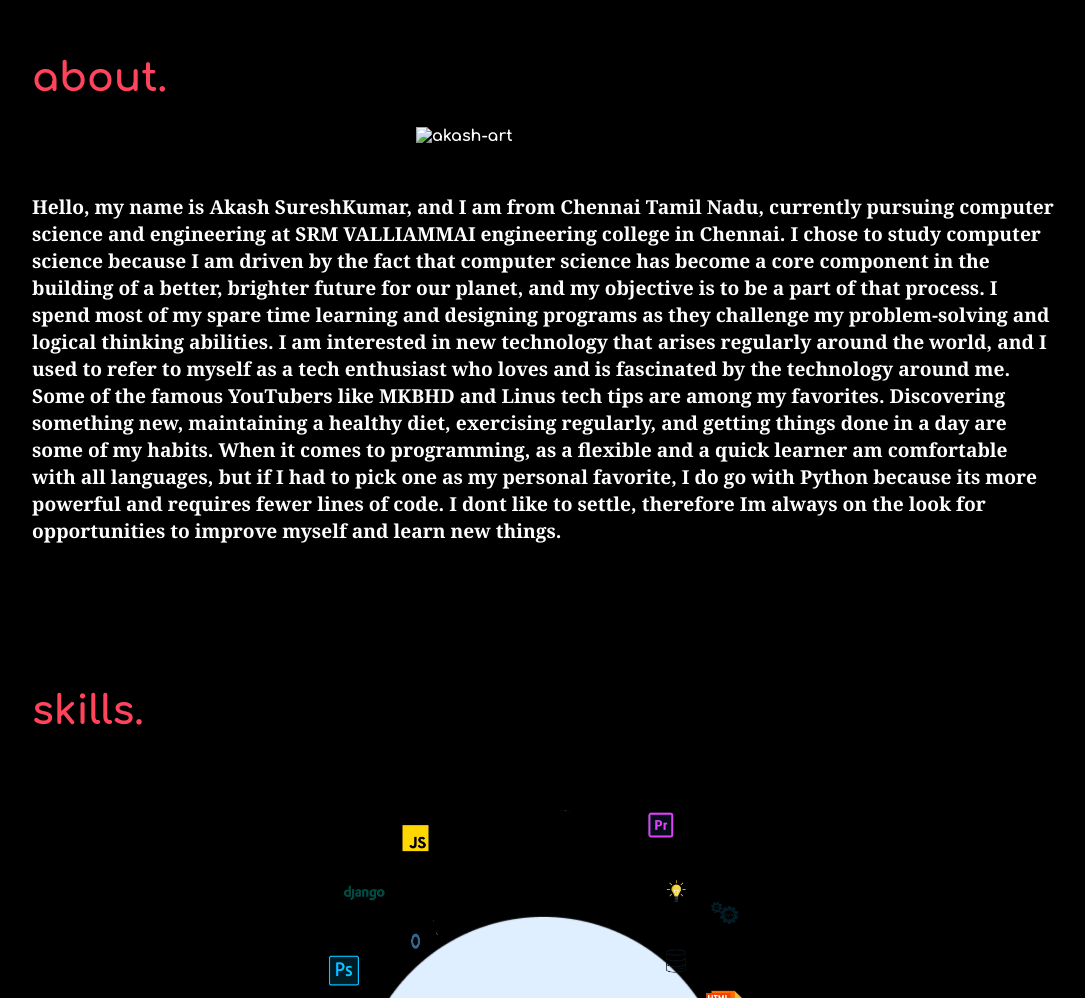
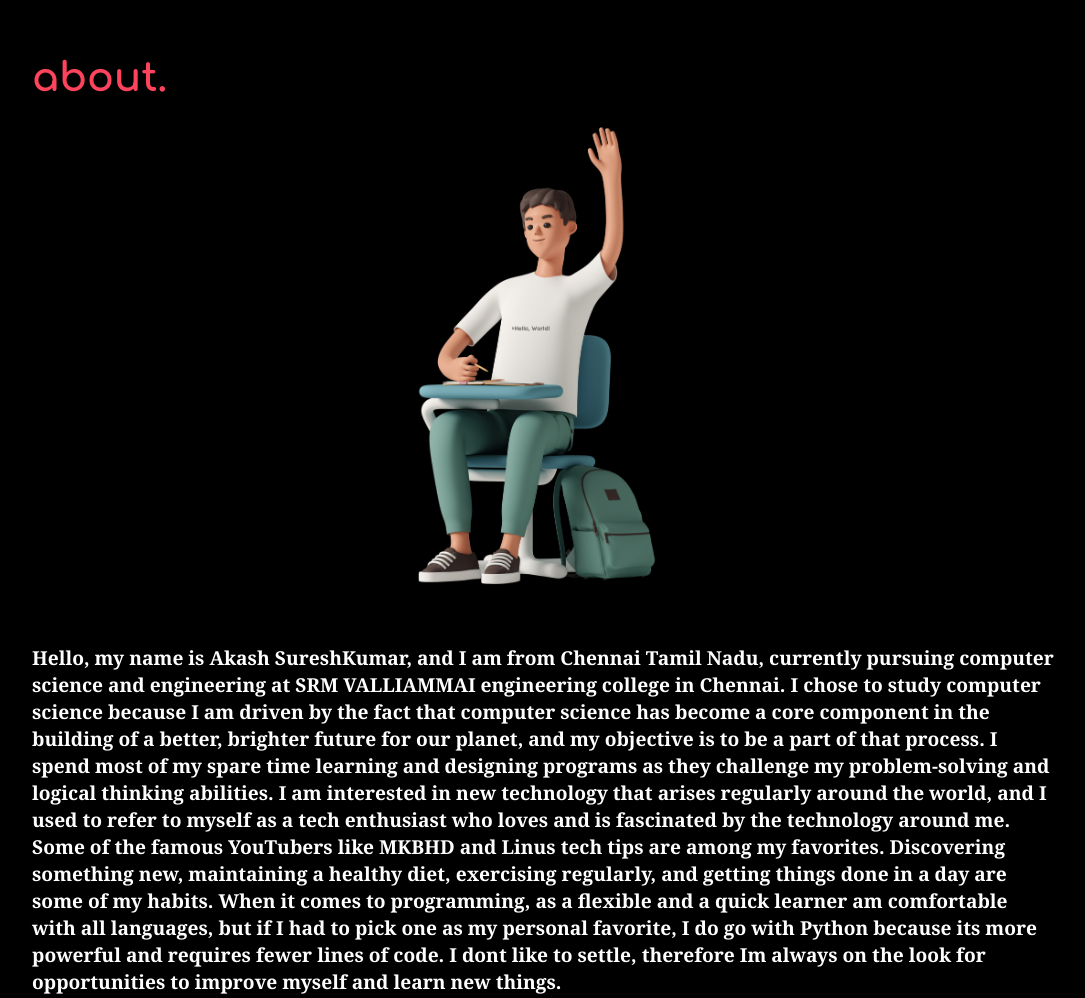
Before and after one commit to akash-Dev02/Akash-73mac.github.io, a plain HTML site: page index.html in a window 1280 px wide. Shown: the part 920-1918 px from the top of the page, without its empty margins (96-1181 px from the left). Drawn offline with nearby package versions, Linux system fonts and the light colour scheme; a script that the page names is missing; files whose address does not match are found by name.

Commit message:
Update index.html

```diff
--- a/index.html
+++ b/index.html
@@ -61,7 +61,7 @@
     <div id="portfolio">
              <div id="about">
                  <h1>about.</h1>
-<img src="About-img.png" style="display: block; margin-left: auto; margin-right: auto; width: 25%;" alt="akash-art">
+<img src="img/About-img.png" style="display: block; margin-left: auto; margin-right: auto; width: 25%;" alt="akash-art">
 
 </div>
 
```
